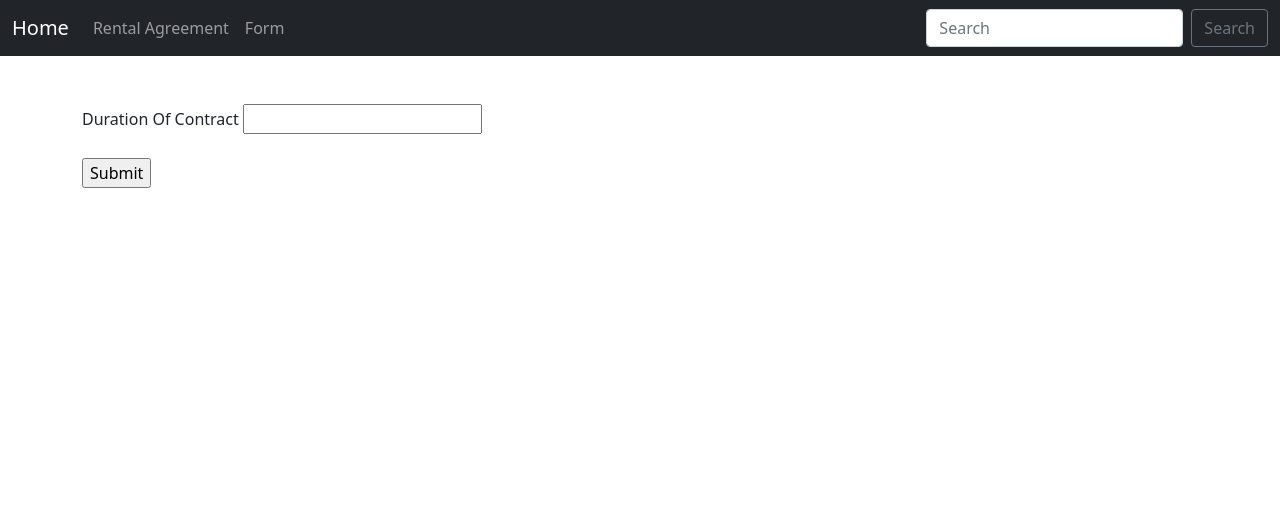
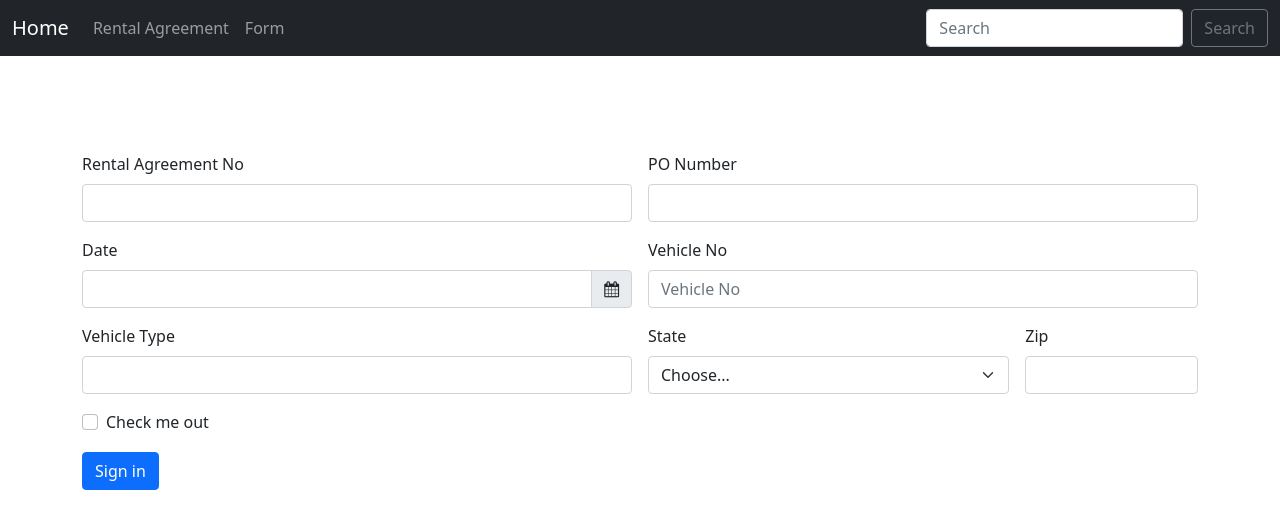
Before and after one commit to Alvin7008/7_star, a Flask app: page /rentalAgree in a window 1280 px wide. Shown: the top 529 px of the page. Run offline with Flask 2, Linux system fonts and the light colour scheme.

Commit message:
Added rental agreement form

```diff
--- a/main.py
+++ b/main.py
@@ -40,8 +40,6 @@ def rentalAgreemnet():
         durationOfContract = form.durationOfContract.data
         form.durationOfContract.data = ''
 
-
-
     return render_template('rental_agreement_form.html', durationOfContract=durationOfContract, form=form)
 
 
--- a/templates/base.html
+++ b/templates/base.html
@@ -8,8 +8,10 @@
 
     <!-- Bootstrap CSS -->
     <link href="https://cdn.jsdelivr.net/npm/bootstrap@5.1.3/dist/css/bootstrap.min.css" rel="stylesheet" integrity="sha384-1BmE4kWBq78iYhFldvKuhfTAU6auU8tT94WrHftjDbrCEXSU1oBoqyl2QvZ6jIW3" crossorigin="anonymous">
-
-
+    <link rel="stylesheet" href="https://cdnjs.cloudflare.com/ajax/libs/bootstrap-datepicker/1.9.0/css/bootstrap-datepicker.min.css">
+    <link rel="stylesheet" href="https://cdnjs.cloudflare.com/ajax/libs/font-awesome/4.7.0/css/font-awesome.min.css">
+ <script src="https://ajax.googleapis.com/ajax/libs/jquery/3.4.1/jquery.min.js"></script>
+    <script src="https://cdnjs.cloudflare.com/ajax/libs/bootstrap-datepicker/1.9.0/js/bootstrap-datepicker.min.js"></script>
   </head>
   <body>
 <!--  includes nav bar html file inside this page-->
--- a/templates/rental_agreement_form.html
+++ b/templates/rental_agreement_form.html
@@ -9,19 +9,73 @@
     <title>Rental Agreement Form</title>
 </head>
 <body>
-
-<form method="post">
+    <br><br>
     <br><br>
 
-    {{ form.hidden_tag() }}
-    {{ form.durationOfContract.label}}
-    {{form.durationOfContract()}}
-<br><br>
-    {{form.submit()}}
+<form class="row g-3" method="post">
+
+
+  <div class="col-md-6">
+    <label for="inputrano" class="form-label">Rental Agreement No</label>
+    <input type="number" class="form-control" id="inputrano" name="inputrano">
+  </div>
+  <div class="col-md-6">
+    <label for="inputPo" class="form-label">PO Number</label>
+    <input type="text" class="form-control" id="inputPo" name="inputPo">
+  </div>
+
+    <div class="col-md-6">
+        <label for="datetimepicker1" class="form-label">Date</label>
+        <div class="input-group">
+    <input type="text" class="form-control" id="datetimepicker1" name="datetimepicker1">
+  <span class="input-group-text">
+      <i class="fa fa-calendar"></i></span>
+    </div>
+    </div>
+
+
+  <div class="col-md-6">
+    <label for="inputVehno" class="form-label">Vehicle No</label>
+    <input type="text" class="form-control" id="inputVehno" name="inputVehno" placeholder="Vehicle No">
+  </div>
+  <div class="col-md-6">
+    <label for="inputvehtype" class="form-label">Vehicle Type</label>
+    <input type="text" class="form-control" id="inputvehtype" name="inputvehtype">
+  </div>
+  <div class="col-md-4">
+    <label for="inputState" class="form-label">State</label>
+    <select id="inputState" class="form-select">
+      <option selected>Choose...</option>
+      <option>...</option>
+    </select>
+  </div>
+  <div class="col-md-2">
+    <label for="inputZip" class="form-label">Zip</label>
+    <input type="text" class="form-control" id="inputZip">
+  </div>
+  <div class="col-12">
+    <div class="form-check">
+      <input class="form-check-input" type="checkbox" id="gridCheck">
+      <label class="form-check-label" for="gridCheck">
+        Check me out
+      </label>
+    </div>
+  </div>
+  <div class="col-12">
+    <button type="submit" class="btn btn-primary">Sign in</button>
+  </div>
 </form>
 
 
+ <script type="text/javascript">
+        $(function() {
+            $('#datetimepicker1').datepicker();
+        });
+    </script>
+
+
 </body>
+
 </html>
 
 {% endblock %}
```
